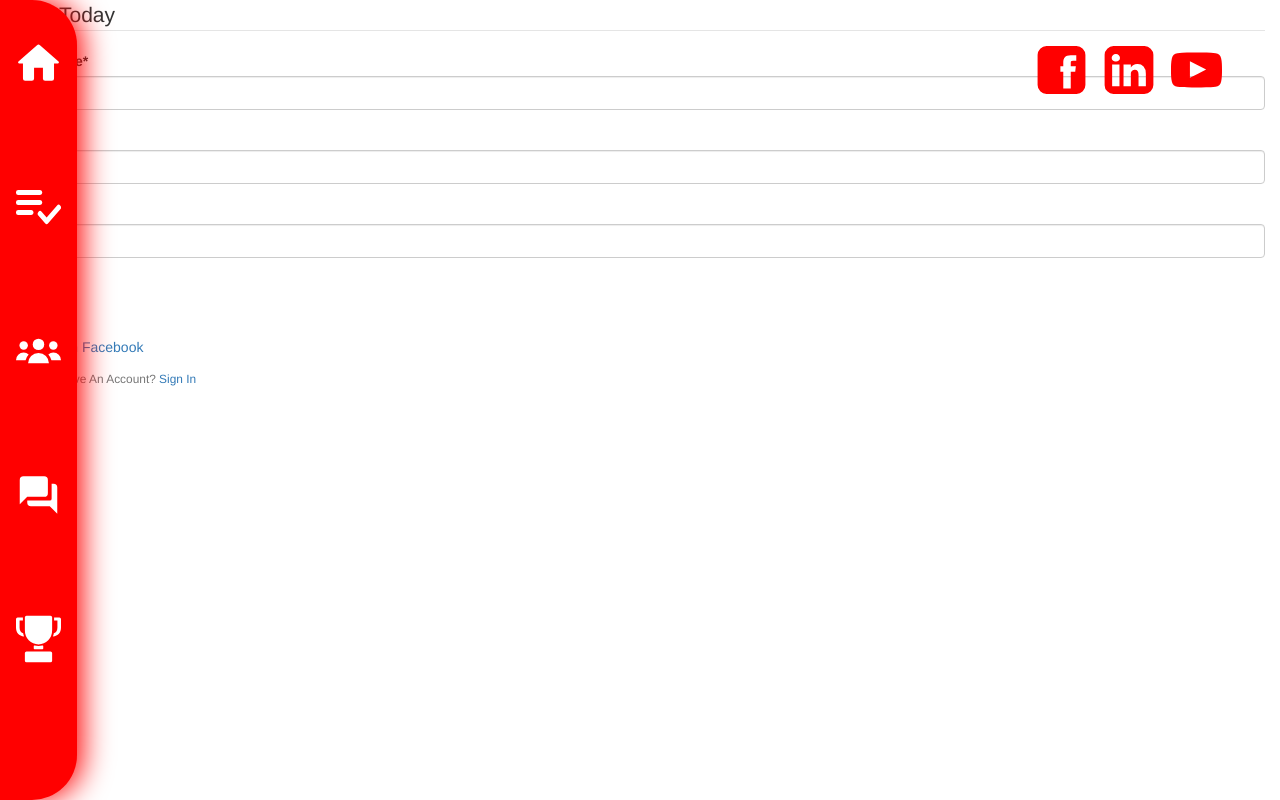
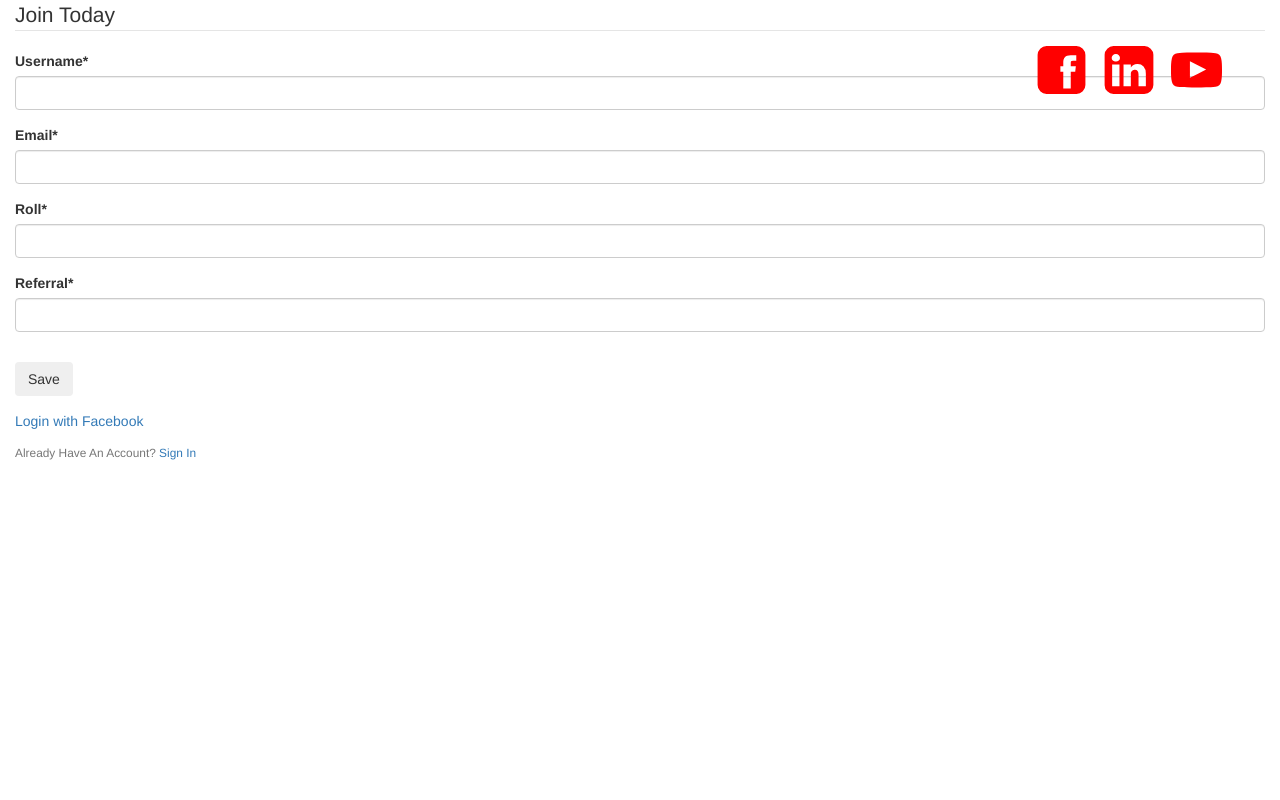
Before and after one commit to vittesharora/SARCasm., a Django app: page /register/ in a window 1280 px wide. Run offline with Django 3.2, Linux system fonts and the light colour scheme; some libraries are stand-ins or nearby versions.

Commit message:
Referral Done

```diff
--- a/SARCasm/game/templates/game/base.html
+++ b/SARCasm/game/templates/game/base.html
@@ -14,13 +14,13 @@
 	</title>
 </head>
 <body>
-	<div class="navbar vivek">
+<!-- 	<div class="navbar vivek">
     <a href="{% url 'game-home' %}"><img src="images/home.svg"></a>
     <a href="#"><img src="images/instructions.svg"></a>
     <a href="#"><img src="images/leaderboard.svg"></a>
     <a href="#"><img src="images/forum.svg"></a>
     <a href="{% url 'prize' %}"><img src="images/trophy.svg" id="trophy"></a>
-  </div>
+  </div> -->
 
   <div class="footer vivek">
     <a href="#"><img src="game/images/fb.svg"></a>
--- a/SARCasm/users/admin.py
+++ b/SARCasm/users/admin.py
@@ -4,6 +4,6 @@ from .models import Player,userdata
 class PlayerAdmin(admin.ModelAdmin):
 	list_display = ('user', 'current_level', 'current_level_time')
 class userdataadmin(admin.ModelAdmin):
-	list_display=('username','email','roll')
+	list_display=('username','email','roll','referral_count')
 admin.site.register(Player, PlayerAdmin)
 admin.site.register( userdata, userdataadmin)
--- a/SARCasm/users/forms.py
+++ b/SARCasm/users/forms.py
@@ -7,6 +7,7 @@ from .models import Player,userdata
 class UserRegisterForm(forms.ModelForm):
 	email=forms.EmailField()
 	roll=forms.CharField(max_length=9)
+	referral=forms.CharField(max_length=100)
 
 	def __init__(self, *args, **kwargs):
 		super(UserRegisterForm, self).__init__(*args, **kwargs)
--- a/SARCasm/users/models.py
+++ b/SARCasm/users/models.py
@@ -10,12 +10,15 @@ class userdata(models.Model):
 	username=models.CharField(max_length=200)
 	email=models.CharField(max_length=200)
 	roll=models.CharField(max_length=9)
-
+	referral=models.CharField(max_length=100,default=0)
+	referral_count=models.IntegerField(default=0)
 
 class Player(models.Model):
 	user = models.OneToOneField(User, on_delete = models.CASCADE)
 	current_level = models.ForeignKey(Level, default = Level.DEFAULT_LEVEL, on_delete = models.CASCADE)
 	current_level_time = models.DateTimeField(default=timezone.now)
+	# DEFAULT_POINT=0
+	points=models.CharField(max_length=10,default="0")
 
 	def __str__(self):
 		return self.user.username
--- a/SARCasm/users/views.py
+++ b/SARCasm/users/views.py
@@ -2,6 +2,7 @@ from django.shortcuts import render, redirect
 from django.contrib import messages
 from .forms import UserRegisterForm
 from django.contrib.auth.decorators import login_required
+from .models import userdata
 
 def register(request):
     if request.method == 'POST':
@@ -9,6 +10,12 @@ def register(request):
         if form.is_valid():
             form.save()
             username = form.cleaned_data.get('username')
+            referral=form.cleaned_data.get('referral')
+            if userdata.objects.filter(roll=referral).exists():
+                t=userdata.objects.get(roll=referral)
+                if t.referral_count<3:
+                    t.referral_count=t.referral_count+1
+                t.save()
             messages.success(request, f'Account created for {username}!')
             return redirect('login')
 
```
Also changed, not shown: SARCasm/db.sqlite3, SARCasm/users/migrations/0006_auto_20190706_1534.py (added), SARCasm/users/migrations/0007_auto_20190706_1950.py (added).
